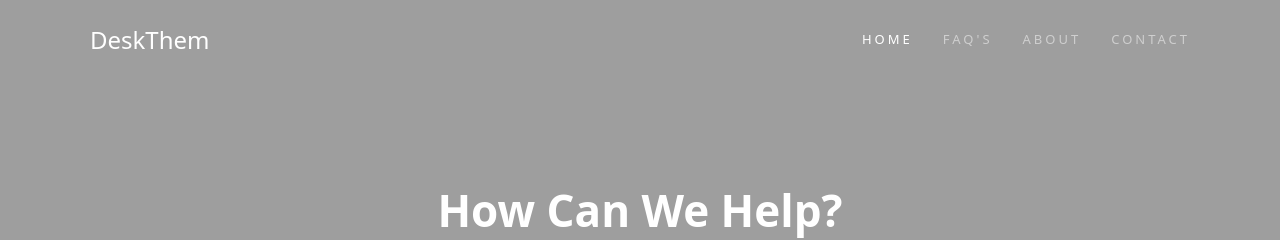
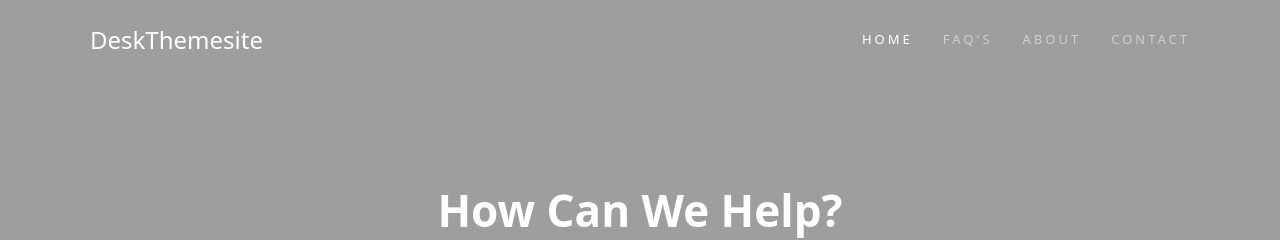
Before and after one commit to robbertl/robbertl.github.io, a Jekyll site: the page built from index.md, in a window 1280 px wide. Shown: the top 240 px of the page. Built offline with Jekyll 4.4.1, drawn with Linux system fonts in a browser that asks for light colours.

Commit message:
Update _config.yml

```diff
--- a/_config.yml
+++ b/_config.yml
@@ -5,7 +5,7 @@
 # 'bundle exec jekyll serve'. If you change this file, please restart the server process.
 
 # Site title and description
-title: DeskThem
+title: DeskThemesite
 description: Knowledge base Jekyll theme.
 
 # Site subpath, e.g. /blog
@@ -22,7 +22,7 @@ url: 'https://robbertl.github.io'
 
 # Site logo, dark and light depending on page hero text setting dark/light
 brand:
-  text: DeskTheme # e.g. logo.png, upload logo image file to /assets/posts/ folder
+  text: DeskThemesite # e.g. logo.png, upload logo image file to /assets/posts/ folder
 
 # Author settings, displayed on about page
 author:
```
